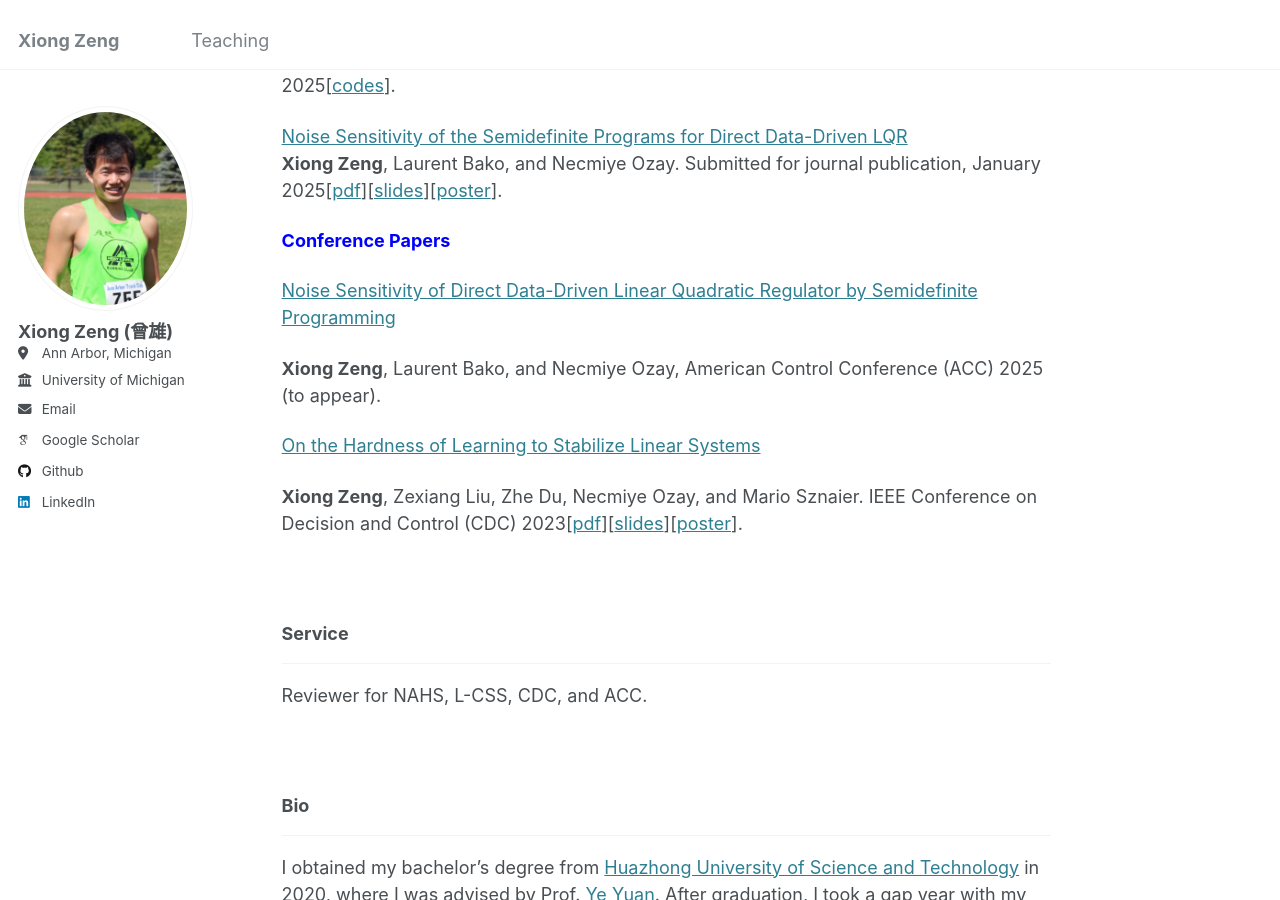
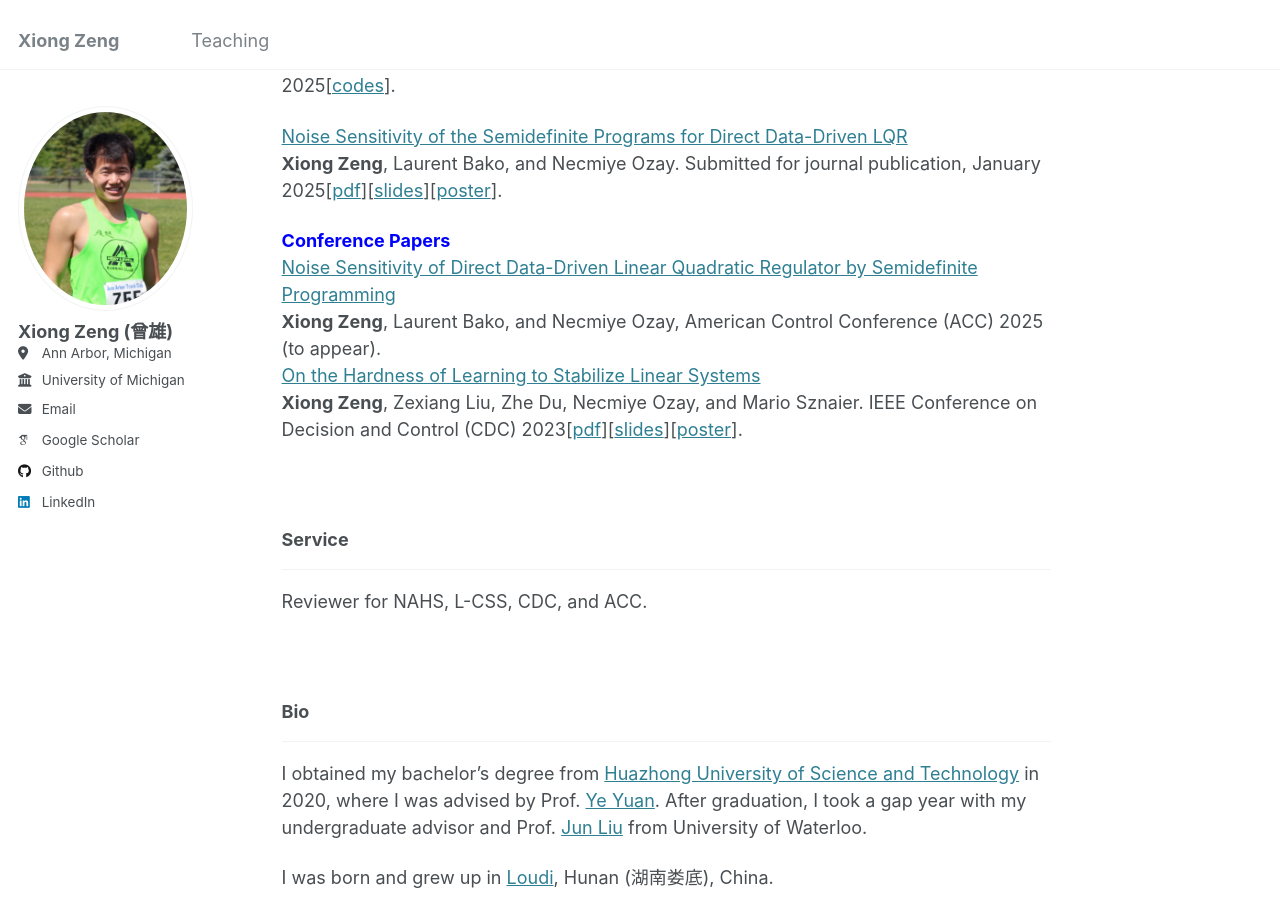
Before and after one commit to zengxiong111/zengxiong.github.io, a Jekyll site: the page built from _pages/about.md, in a window 1280 px wide and 900 px high, scrolled down 410 px. Built offline with Jekyll 4.4.1, drawn with Linux system fonts in a browser that asks for light colours; some web fonts are replaced.

Commit message:
Update about.md

```diff
--- a/_pages/about.md
+++ b/_pages/about.md
@@ -23,14 +23,10 @@ I'm a fourth-year Ph.D. student in UMich EECS department starting in 2021 Fall.
 **Xiong Zeng**, Laurent Bako, and Necmiye Ozay. Submitted for journal publication, January 2025[<a href="https://github.com/zengxiong111/zengxiong.github.io/blob/master/files/Noise%20Sensitivity%20of%20the%20Semidefinite%20Programs%20for%20Direct%20Data-Driven%20LQR.pdf" target="_blank">pdf</a>][<a href="https://github.com/zengxiong111/zengxiong.github.io/blob/master/files/slides_Noise%20Sensitivity%20of%20DDD%20LQR%20by%20Semidefinite%20Programming.pdf" target="_blank">slides</a>][<a href="https://github.com/zengxiong111/zengxiong.github.io/blob/master/files/Poster_Noise%20Sensitivity%20of%20DDD%20LQR%20by%20Semidefinite%20Programming.pdf" target="_blank">poster</a>].
 
 
- <span style="color:blue">**Conference Papers**</span>
-
- [Noise Sensitivity of Direct Data-Driven Linear Quadratic Regulator by Semidefinite Programming](https://web.eecs.umich.edu/~necmiye/pubs/ZengBO_acc25.pdf)
-
- **Xiong Zeng**, Laurent Bako, and Necmiye Ozay, American Control Conference (ACC) 2025 (to appear).
-
- [On the Hardness of Learning to Stabilize Linear Systems](https://arxiv.org/abs/2311.11151)
-
+ <span style="color:blue">**Conference Papers**</span><br>
+ [Noise Sensitivity of Direct Data-Driven Linear Quadratic Regulator by Semidefinite Programming](https://web.eecs.umich.edu/~necmiye/pubs/ZengBO_acc25.pdf)<br>
+ **Xiong Zeng**, Laurent Bako, and Necmiye Ozay, American Control Conference (ACC) 2025 (to appear).<br>
+ [On the Hardness of Learning to Stabilize Linear Systems](https://arxiv.org/abs/2311.11151)<br>
  **Xiong Zeng**, Zexiang Liu, Zhe Du, Necmiye Ozay, and Mario Sznaier. IEEE Conference on Decision and Control (CDC) 2023[<a href="https://github.com/zengxiong111/zengxiong.github.io/blob/master/files/hard_learn_to_stabilize.pdf" target="_blank">pdf</a>][<a href="https://github.com/zengxiong111/zengxiong.github.io/blob/master/files/hard_learn_stabilize_present.pdf" target="_blank">slides</a>][<a href="https://github.com/zengxiong111/zengxiong.github.io/blob/master/files/On%20The%20Hardness%20of%20Learning%20to%20Stabilize%20Linear%20Systems_Poster.pdf" target="_blank">poster</a>].
 
 &nbsp;
```
